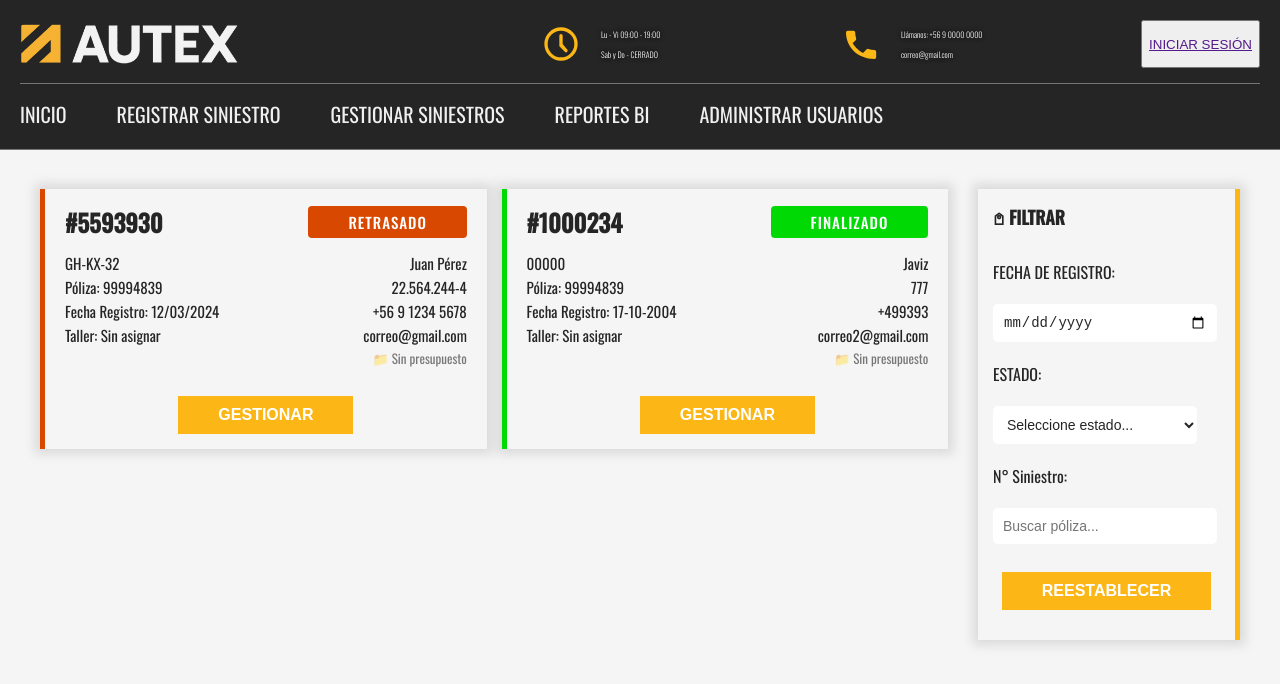
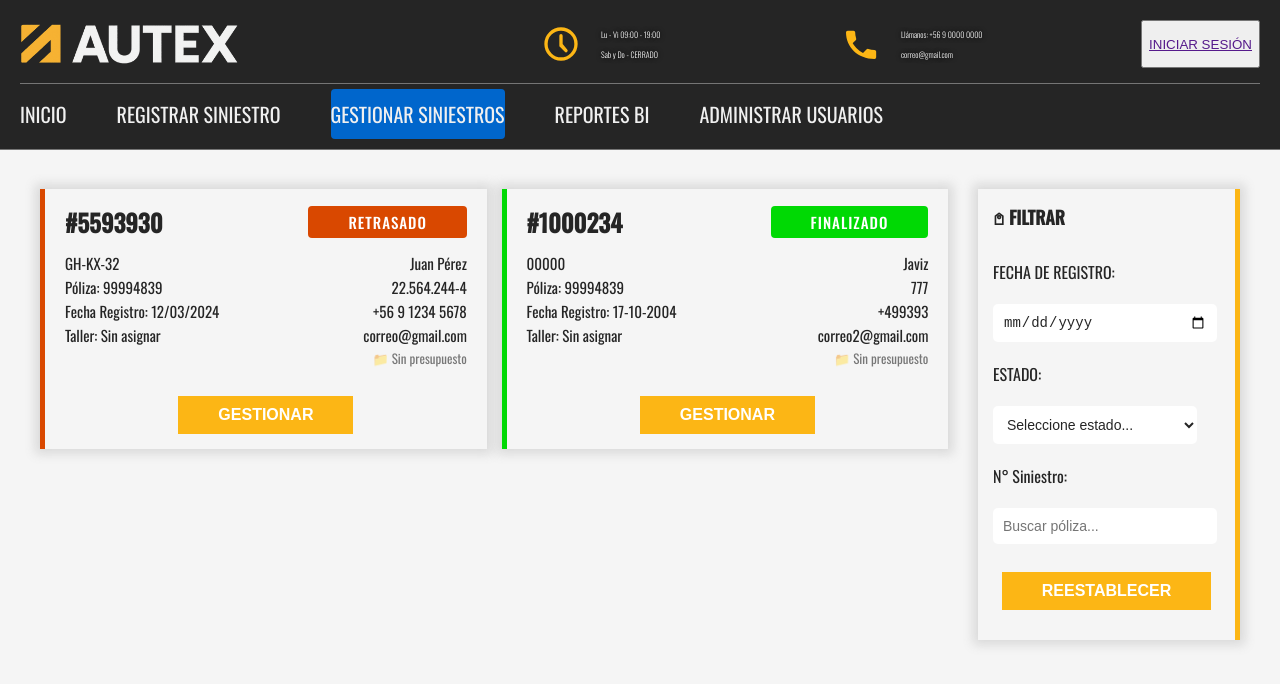
Before and after one commit to yaku555/sistema_ASA, a React (Vite) app: page /gestionarSin in a window 1280 px wide. Shown: the top 684 px of the page. Built offline with nearby package versions, Linux system fonts and the light colour scheme.

Commit message:
Actualización de estilos en index.css y componente AdminUsuarios

```diff
--- a/src/estilos/index.css
+++ b/src/estilos/index.css
@@ -116,6 +116,13 @@ h1 {
 
 }
 
+.active {
+  background-color: #0066cc;
+  color: white;
+  padding: 0.5rem 1rem;
+  border-radius: 4px;
+}
+
 .dashboard-cards {
     display: flex;
     justify-content: space-around;
```
